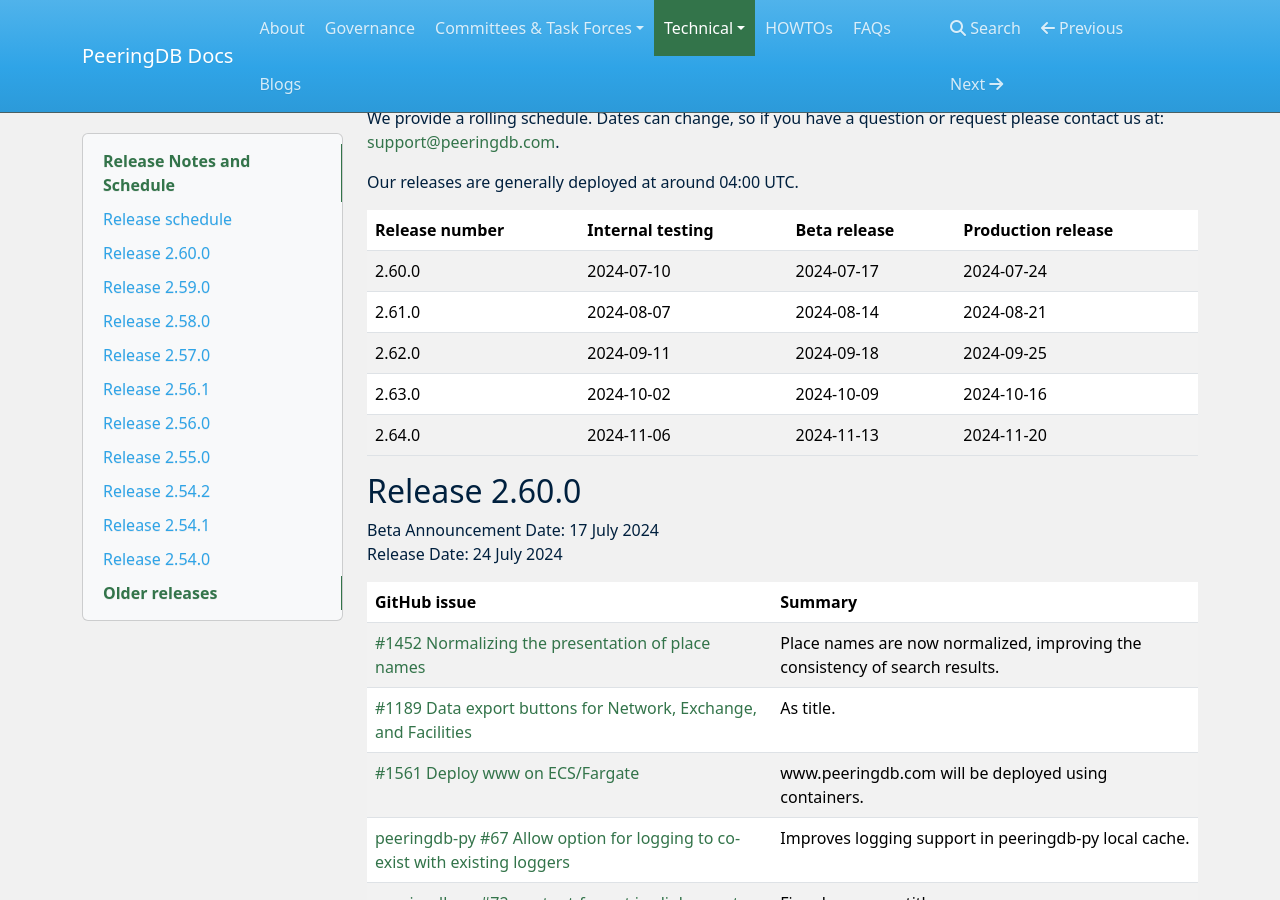
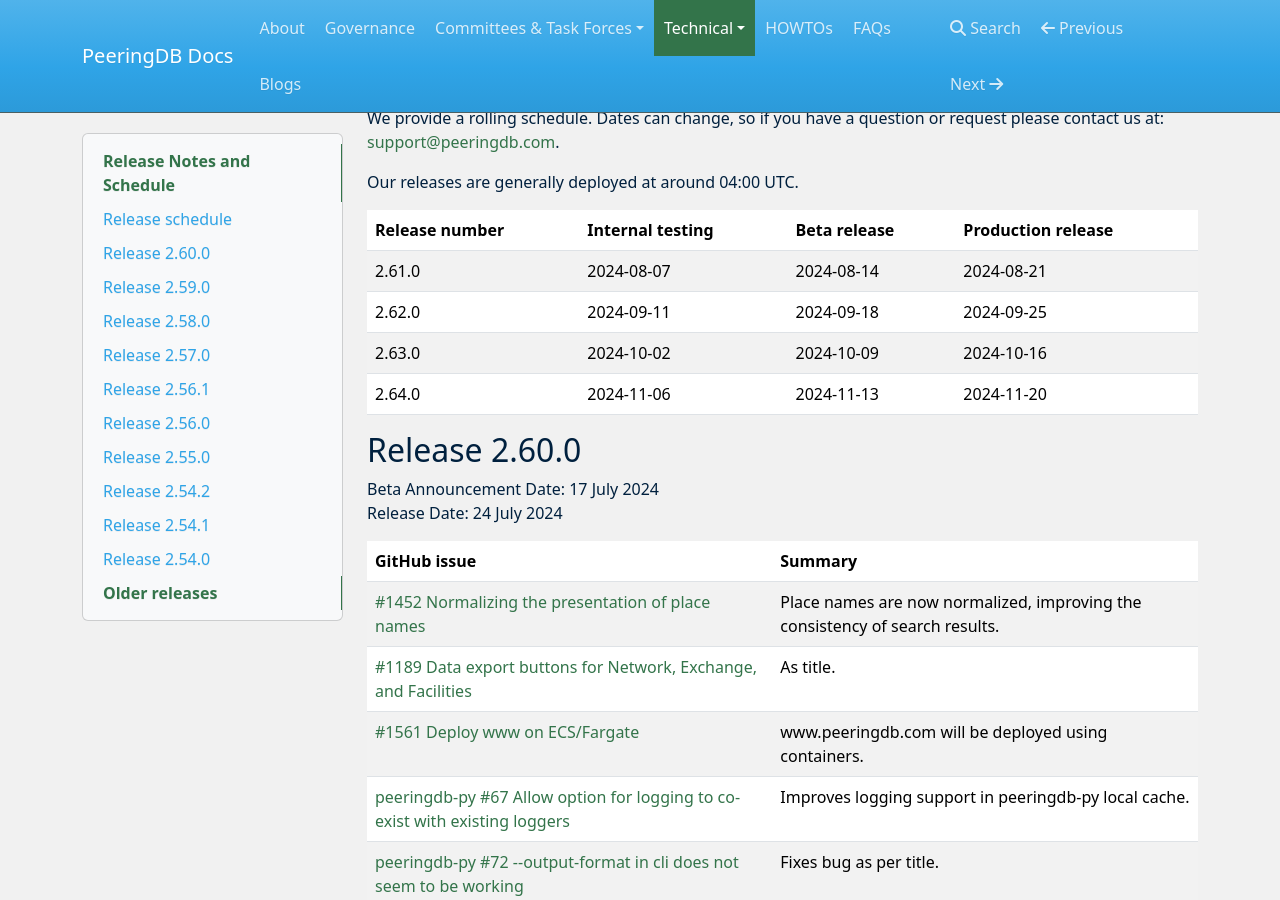
Before and after one commit to peeringdb/docs, an MkDocs documentation site: the page built from docs/release_notes/index.md, in a window 1280 px wide and 900 px high, scrolled down 324 px. Built offline with MkDocs 1.6.1, drawn with Linux system fonts in a browser that asks for light colours; nearby versions of some CDN libraries.

Commit message:
Aug 2024 PC Meeting notes (#338)
Notes, update index, and update release schedule in release notes page

```diff
--- a/docs/release_notes/index.md
+++ b/docs/release_notes/index.md
@@ -14,7 +14,6 @@
 
 | **Release number** | **Internal testing** | **Beta release** | **Production release** |
 | -------------- | ---------------- | ------------ | ------------------ |
-| 2.60.0 | 2024-07-10 | 2024-07-17 | 2024-07-24 |
 | 2.61.0 | 2024-08-07 | 2024-08-14 | 2024-08-21 |
 | 2.62.0 | 2024-09-11 | 2024-09-18 | 2024-09-25 |
 | 2.63.0 | 2024-10-02 | 2024-10-09 | 2024-10-16 |
```
Also changed, not shown: docs/committee/product/index.md (+1 -0 lines), 1 other file.
